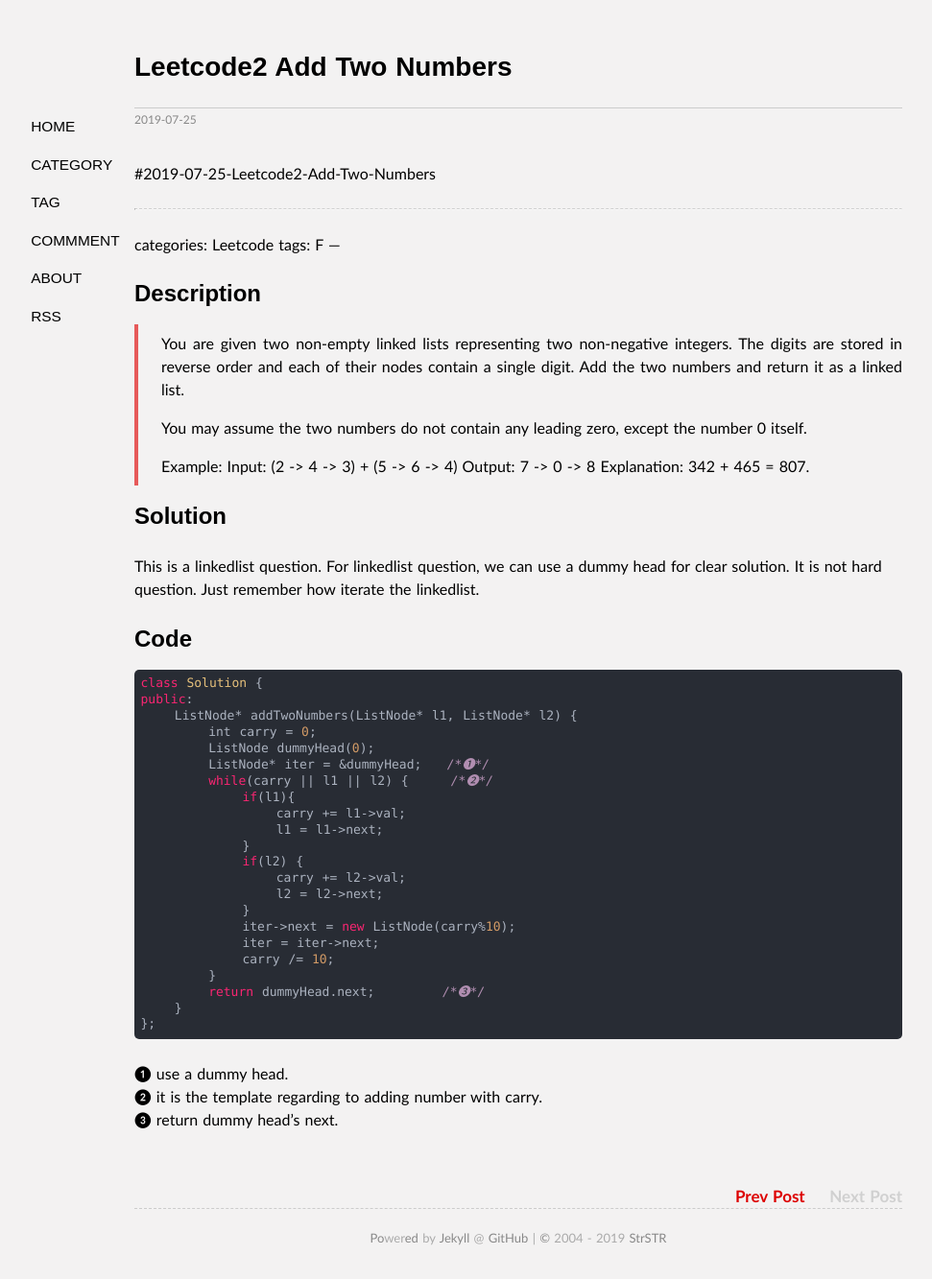
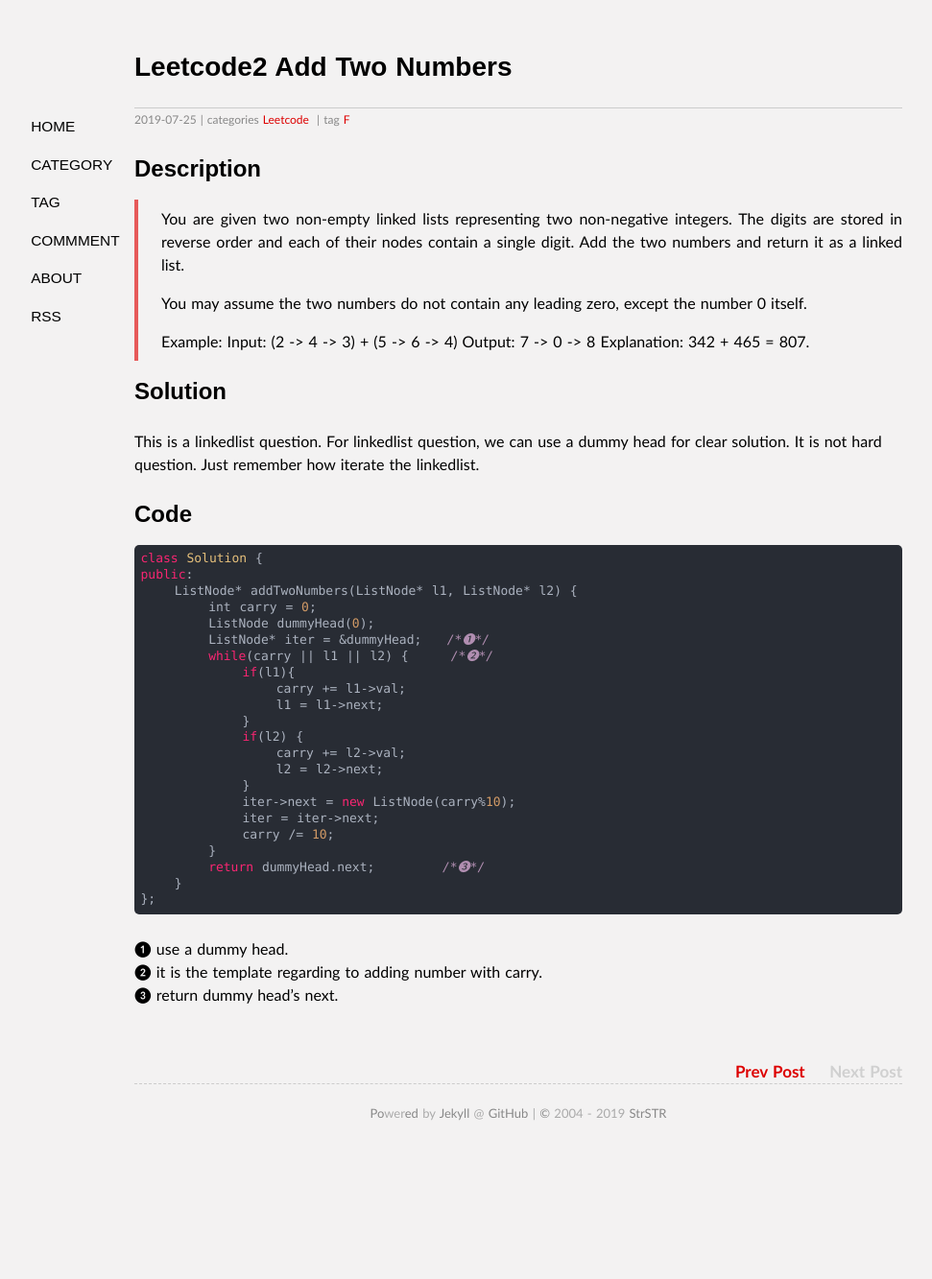
Before and after one commit to goingeast/goingeast.github.io, a Jekyll site: the page built from _posts/2019-07-25-Leetcode2-Add-Two-Numbers.md, in a window 1280 px wide. Shown: the whole page at 96% size, without its empty margins (100-1071 px from the left). Built offline with Jekyll 4.4.1, drawn with Linux system fonts in a browser that asks for light colours; our own code applies the rules of GitHub Pages for plain Markdown files; after the commit the page ends 1203 px from its top, so only the background shows below that.

Commit message:
Update 2019-07-25-Leetcode2-Add-Two-Numbers.md

```diff
--- a/_posts/2019-07-25-Leetcode2-Add-Two-Numbers.md
+++ b/_posts/2019-07-25-Leetcode2-Add-Two-Numbers.md
@@ -1,9 +1,8 @@
-#2019-07-25-Leetcode2-Add-Two-Numbers
-
 ---
 categories: Leetcode
 tags: F
 ---
+
 ## Description
 >You are given two non-empty linked lists representing two non-negative integers. The digits are stored in reverse order and each of their nodes contain a single digit. Add the two numbers and return it as a linked list.
 >
```
